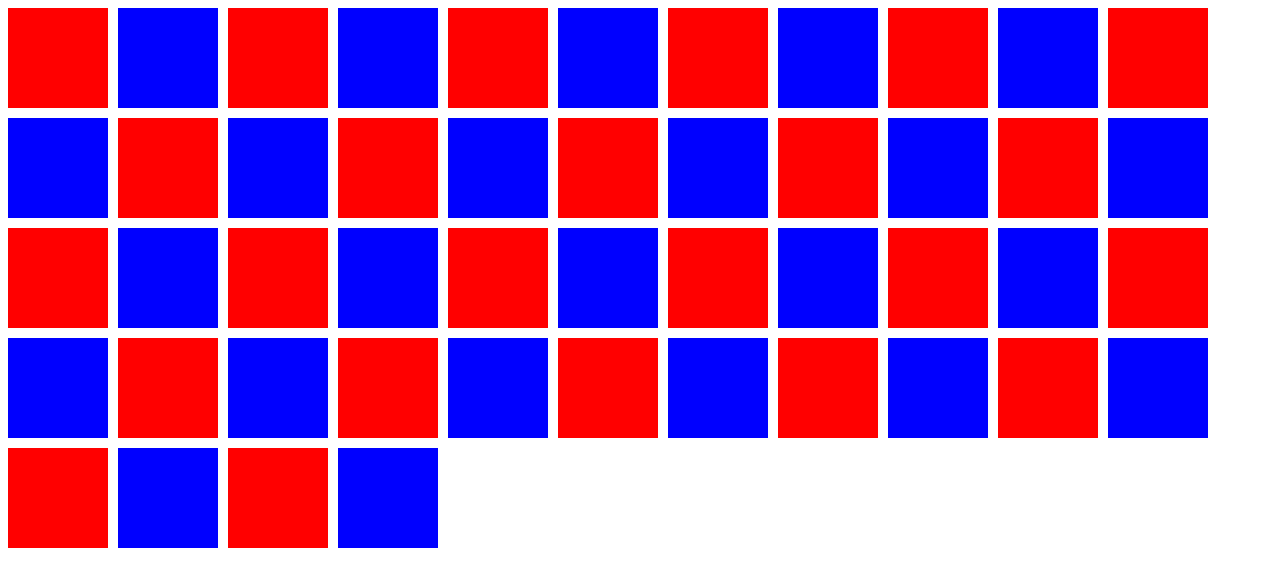
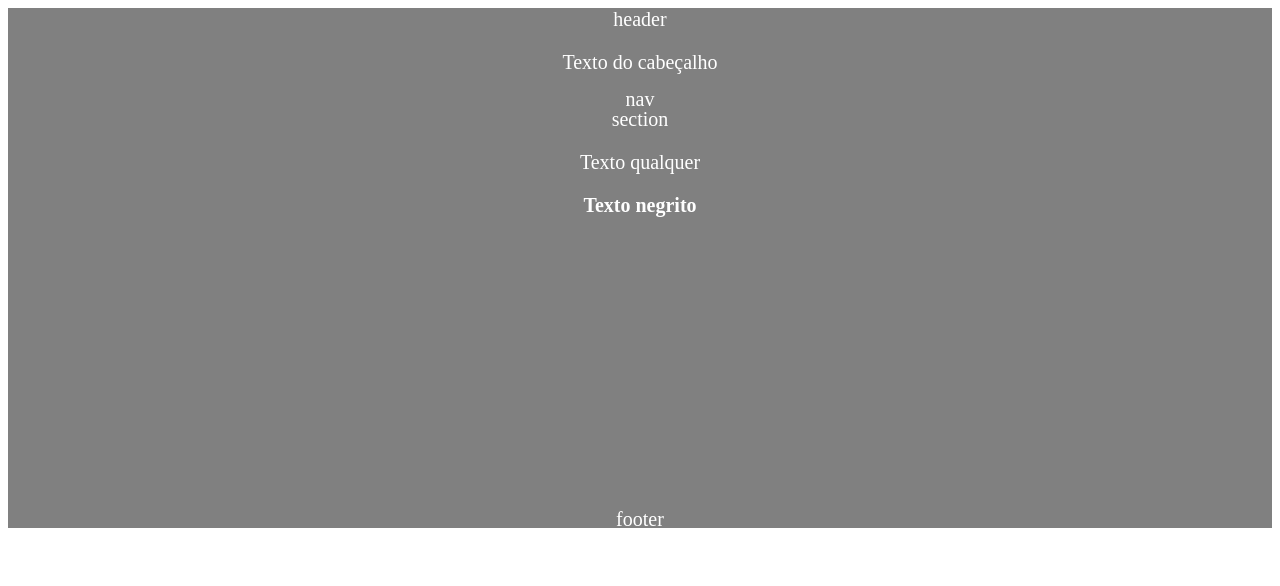
Before and after one commit to emersoncavalcanti-prof/aulaweb2025, a plain HTML site: page index.html in a window 1280 px wide. Drawn offline with Linux system fonts and the light colour scheme.

Commit message:
voltando a aula anterior

```diff
--- a/assets/css/estilos.css
+++ b/assets/css/estilos.css
@@ -1,5 +1,5 @@
 header{
-    background-color: dimgray;
+    background-color: gray;
     color: white;
     height: 80px;
     width: 100%;
@@ -7,12 +7,8 @@ header{
     font-size:20px;
 }
 
-header p{
-    color: greenyellow;;
-}
-
 nav{
-  background-color: red;
+  background-color: gray;
     color: white;
     height: 20px;
     width: 100%;
@@ -21,7 +17,7 @@ nav{
 }
 
 section{
-  background-color: brown;
+  background-color: gray;
     color: white;
     height:400px;
     width: 100%;
@@ -34,22 +30,10 @@ section p,section strong{
 }
 
 footer{
-  background-color: blue;
+  background-color: gray;
     color: white;
     height: 20px;
     width: 100%;
     text-align: center;
     font-size:20px;
 }
-#empresa{
-    width: 100px;
-    height: 100px;
-    background-color: blueviolet;
-    border: 1px solid white;
-}
-.container{
-    width: 100px;
-    height: 100px;
-    background-color: coral;
-    border: 1px solid white;
-}
--- a/index.html
+++ b/index.html
@@ -1,82 +1,17 @@
 <!DOCTYPE html>
-<html lang="en">
+<html lang="pt-br">
 <head>
     <meta charset="UTF-8">
     <meta name="viewport" content="width=device-width, initial-scale=1.0">
-    <title>Document</title>
-    <style>
-        .container{
-            display: flex;
-            gap: 10px;
-            flex-wrap: wrap;
-        }
-        .azul{
-            width: 100px;
-            height: 100px;
-            background-color: blue;
-
-        }
-        .vermelho{
-            width: 100px;
-            height: 100px;
-            background-color: red;
-        }
-    </style>
+    <title>Aula Web</title>
+    <link rel="stylesheet" href="assets/css/estilos.css">
 </head>
 <body>
 
-    <div class="container">
-        <div class="vermelho"></div>
-        <div class="azul"></div>
-        <div class="vermelho"></div>
-        <div class="azul"></div>
-        <div class="vermelho"></div>
-        <div class="azul"></div>
-        <div class="vermelho"></div>
-        <div class="azul"></div>
-        <div class="vermelho"></div>
-        <div class="azul"></div>
-        <div class="vermelho"></div>
-        <div class="azul"></div>
-        <div class="vermelho"></div>
-        <div class="azul"></div>
-        <div class="vermelho"></div>
-        <div class="azul"></div>
-        <div class="vermelho"></div>
-        <div class="azul"></div>
-        <div class="vermelho"></div>
-        <div class="azul"></div>
-        <div class="vermelho"></div>
-        <div class="azul"></div>
-        <div class="vermelho"></div>
-        <div class="azul"></div>
-        <div class="vermelho"></div>
-        <div class="azul"></div>
-        <div class="vermelho"></div>
-        <div class="azul"></div>
-        <div class="vermelho"></div>
-        <div class="azul"></div>
-        <div class="vermelho"></div>
-        <div class="azul"></div>
-        <div class="vermelho"></div>
-        <div class="azul"></div>
-        <div class="vermelho"></div>
-        <div class="azul"></div>
-        <div class="vermelho"></div>
-        <div class="azul"></div>
-        <div class="vermelho"></div>
-        <div class="azul"></div>
-        <div class="vermelho"></div>
-        <div class="azul"></div>
-        <div class="vermelho"></div>
-        <div class="azul"></div>
-        <div class="vermelho"></div>
-        <div class="azul"></div>
-        <div class="vermelho"></div>
-        <div class="azul"></div>
-
-    </div>
-
+    <header>header <p>Texto do cabeçalho</p> </header>
+    <nav>nav</nav>
+    <section>section<p>Texto qualquer</p><strong>Texto negrito</strong></section>
+    <footer>footer</footer>
 
 </body>
 </html>
```
Also changed, not shown: indexOld.html (deleted, +0 -24 lines).
